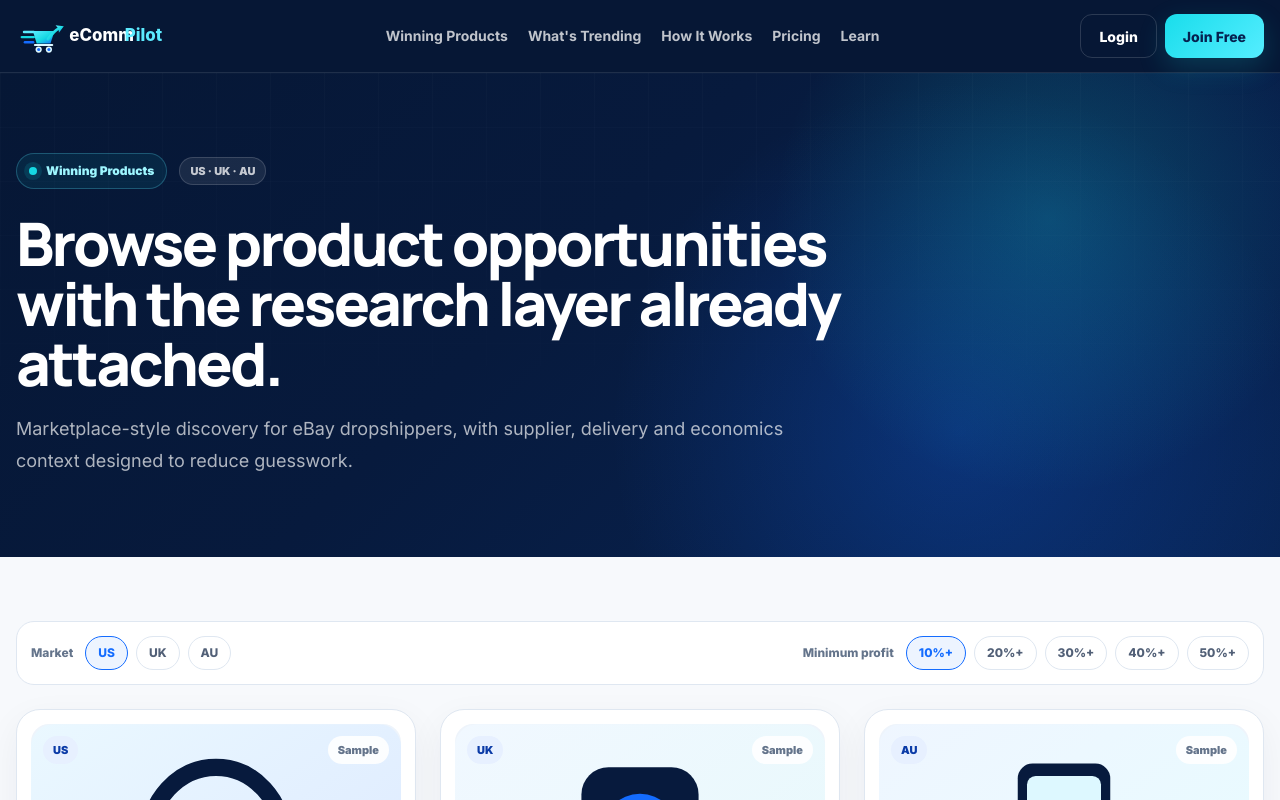
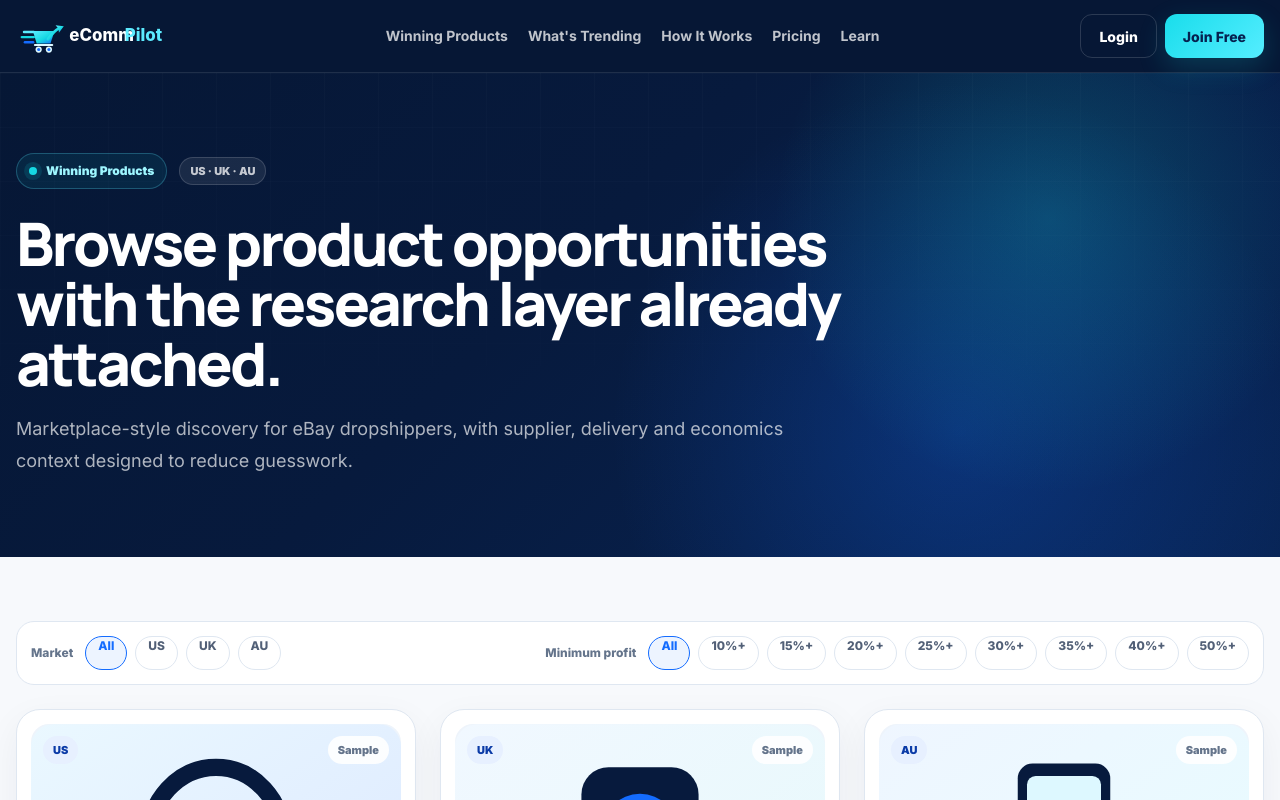
Before and after one commit to ponzey717/ecommpilot-main, a Next.js app: page /winning-products in a window 1280 px wide. Shown: the top 800 px of the page. Built offline with nearby package versions, Linux system fonts and the light colour scheme.

Commit message:
feat: make public catalog market and profit filters functional

```diff
--- a/src/components/products/market-filter.tsx
+++ b/src/components/products/market-filter.tsx
@@ -1,31 +1,56 @@
+import Link from "next/link";
+
 const markets = ["US", "UK", "AU"] as const;
-const margins = ["10%+", "20%+", "30%+", "40%+", "50%+"] as const;
+const profitBands = [10, 15, 20, 25, 30, 35, 40, 50] as const;
 
-export function MarketFilter() {
+function productsPath(market?: string, profit?: number) {
+  const path = market ? `/winning-products/${market.toLowerCase()}` : "/winning-products";
+  return profit ? `${path}?profit=${profit}` : path;
+}
+
+export function MarketFilter({
+  market,
+  minimumProfitBand,
+}: {
+  market?: (typeof markets)[number];
+  minimumProfitBand?: number;
+}) {
   return (
     <div className="filter-panel">
       <div className="flex flex-wrap items-center gap-2">
         <span className="filter-label">Market</span>
-        {markets.map((market, index) => (
-          <button
-            key={market}
-            type="button"
-            className={index === 0 ? "filter-chip filter-chip-active" : "filter-chip"}
+        <Link
+          href={productsPath(undefined, minimumProfitBand)}
+          className={!market ? "filter-chip filter-chip-active" : "filter-chip"}
+        >
+          All
+        </Link>
+        {markets.map((item) => (
+          <Link
+            key={item}
+            href={productsPath(item, minimumProfitBand)}
+            className={market === item ? "filter-chip filter-chip-active" : "filter-chip"}
           >
-            {market}
-          </button>
+            {item}
+          </Link>
         ))}
       </div>
       <div className="flex flex-wrap items-center gap-2">
         <span className="filter-label">Minimum profit</span>
-        {margins.map((margin, index) => (
-          <button
-            key={margin}
-            type="button"
-            className={index === 0 ? "filter-chip filter-chip-active" : "filter-chip"}
+        <Link
+          href={productsPath(market)}
+          className={minimumProfitBand == null ? "filter-chip filter-chip-active" : "filter-chip"}
+        >
+          All
+        </Link>
+        {profitBands.map((band) => (
+          <Link
+            key={band}
+            href={productsPath(market, band)}
+            className={minimumProfitBand === band ? "filter-chip filter-chip-active" : "filter-chip"}
           >
-            {margin}
-          </button>
+            {band}%+
+          </Link>
         ))}
       </div>
     </div>
```
